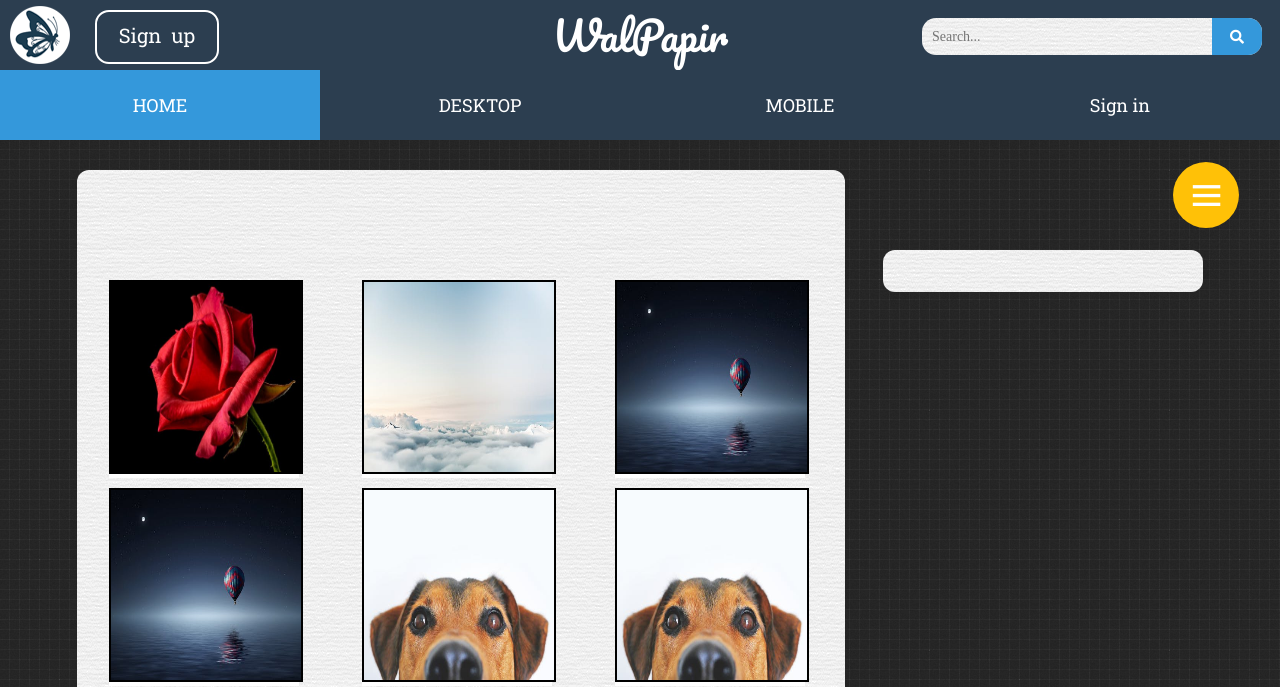
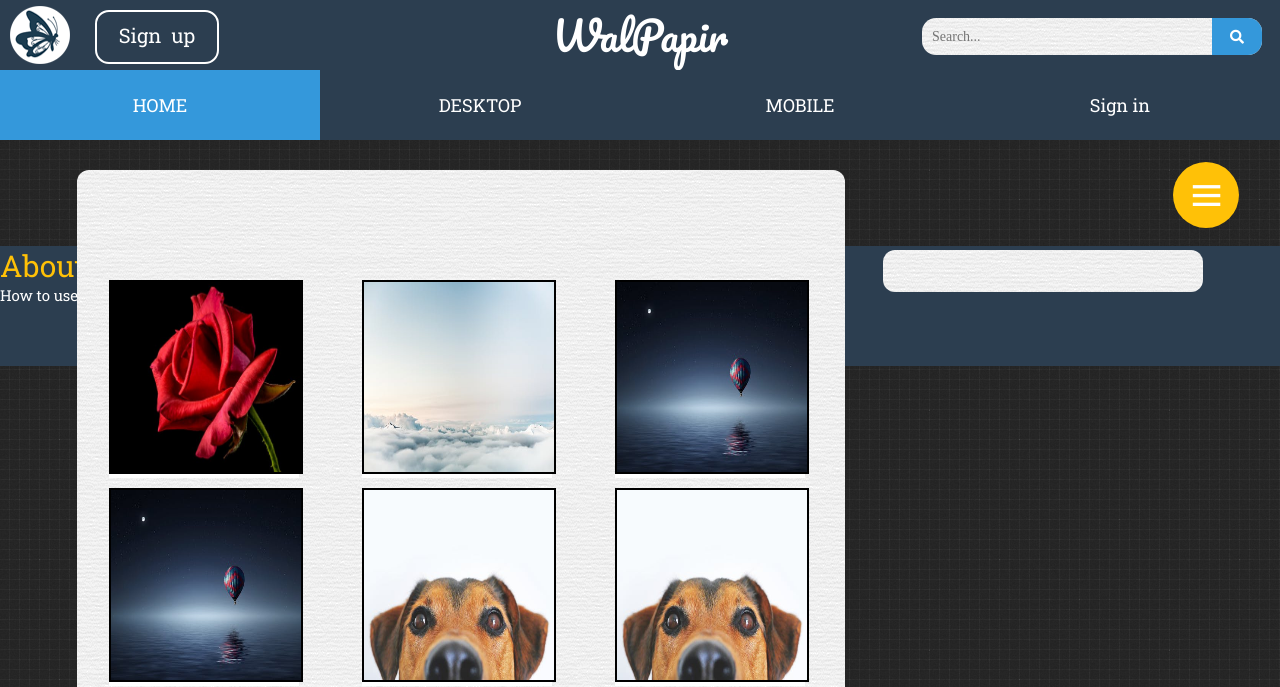
Before and after one commit to Graveyardillon/WalPapir, a Django app: page /walpapir/home/ in a window 1280 px wide. Shown: the top 687 px of the page. Run offline with Django 3.2, Linux system fonts and the light colour scheme; data comes from the database, SQL or seed files in the repository; some libraries are stand-ins or nearby versions.

Commit message:
フッター途中

```diff
--- a/project1/walpapir/static/walpapir/CSS/menustyle.css
+++ b/project1/walpapir/static/walpapir/CSS/menustyle.css
@@ -347,6 +347,7 @@ a {
   /* containers */
   #wrap {
     display:flex;
+    margin-bottom: 50px;
   }
 
   #left-content {
@@ -358,6 +359,7 @@ a {
     background-image:  url("../UI/paper.png");
     text-align: center;
     border-radius: 12px;
+    z-index: 6;
   }
 
   #right-content {
@@ -368,6 +370,7 @@ a {
     top: 250px;
     background-image: url("../UI/paper.png");
     border-radius: 12px;
+    z-index: 6;
   }
 
   #headerBox {
@@ -399,6 +402,15 @@ a {
 
   #logoWord:hover {
     animation: logoAnim 5s infinite;
+  }
+
+  #footer {
+    width: 100%;
+    height: 120px;
+    background-color: #2c3e50;
+    color: #fff;
+    font-size: 15px;
+    z-index: 7;
   }
 
 }
--- a/project1/walpapir/templates/walpapir/home1.html
+++ b/project1/walpapir/templates/walpapir/home1.html
@@ -121,7 +121,6 @@ body{
         {% endfor %}
         </div>
 
-        <br><br><br><br><br>
       </div>
       <div id="right-content">
         <br><br>
--- a/project1/walpapir/templates/walpapir/homeTemplate.html
+++ b/project1/walpapir/templates/walpapir/homeTemplate.html
@@ -35,7 +35,8 @@
     {% endblock %}
     </style>
 
-    {% block additionalLinks %}{% endblock %}
+    {% block additionalLinks %}
+    {% endblock %}
 
   </head>
   <body>
@@ -148,6 +149,17 @@
 
     {% block mainContent %}<div id="wrap"></div>{% endblock %}
 
+    <br>
+    <br>
+
+    <div id="footer">
+      <div style="left: 10%;height:100%;">
+        <span style="font-size:30px; color:#ffc107;">About us</span><br>
+        How to use?<br>
+      </div>
+
+    </div>
+
 
   </body>
 
```
